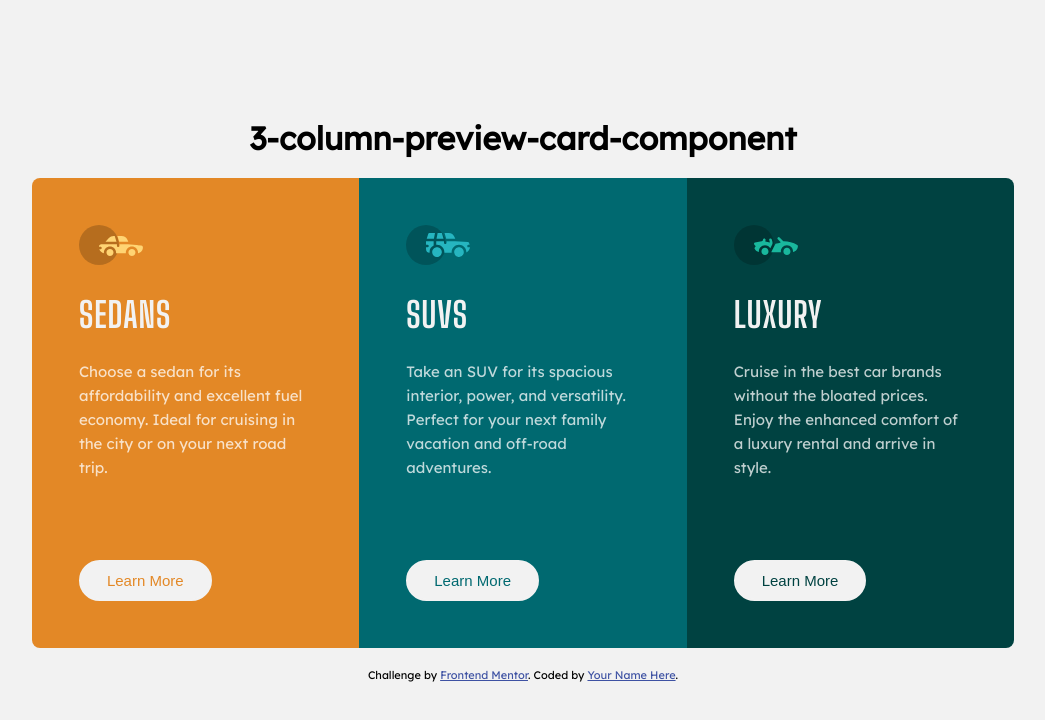
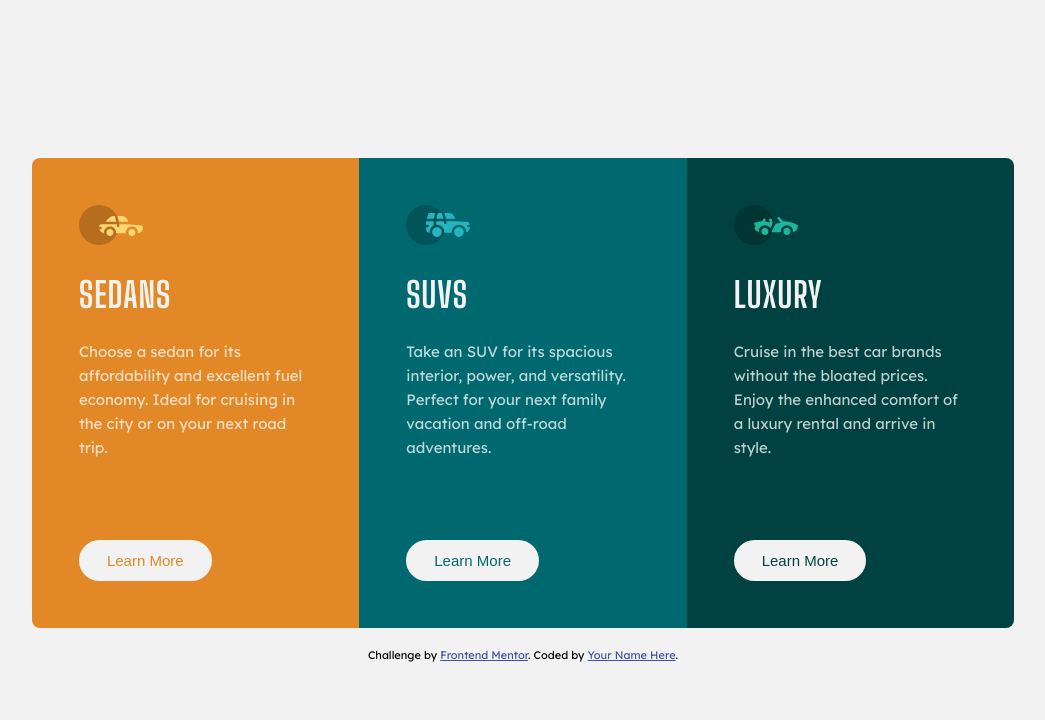
Before and after one commit to m0nagamal/3-column-preview-card-component, a plain HTML site: page index.html in a window 1280 px wide. Shown: the whole page, without its empty margins (117-1162 px from the left). Drawn offline with Linux system fonts and the light colour scheme.

Commit message:
Update index.html file

```diff
--- a/index.html
+++ b/index.html
@@ -37,7 +37,7 @@
     </head>
     <body>
         <main>
-            <h1>3-column-preview-card-component</h1>
+            <h1 hidden>3-column-preview-card-component</h1>
             <div class="content">
                 <div class="col sedans">
                     <figure>
```
